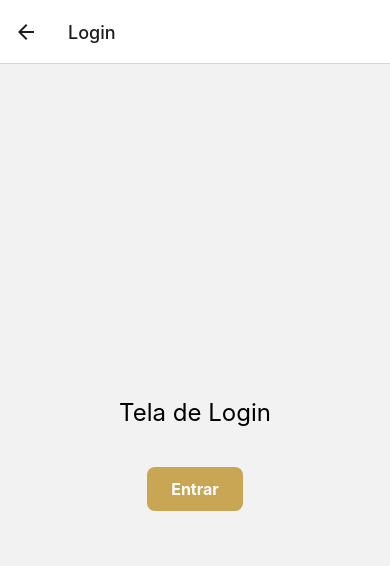
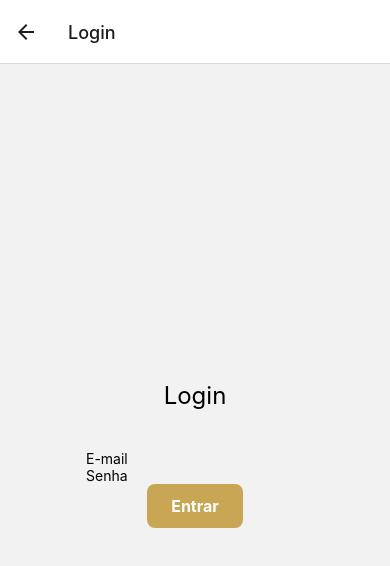
Before and after one commit to raulgsampaio/appAdvogadoRaul, a React Native app: screen /Login in a window 390 px wide. Shown: the top 566 px of the page. Built offline with nearby package versions, Linux system fonts and the light colour scheme.

Commit message:
Tela de Login com Firebase Auth

```diff
--- a/config/firebase.js
+++ b/config/firebase.js
@@ -1,9 +1,11 @@
 // config/firebase.js
-import { initializeApp } from 'firebase/app';
-import { getFirestore } from 'firebase/firestore';
+import { initializeApp } from '@firebase/app';
+import { getAuth } from '@firebase/auth';
+import { getFirestore } from '@firebase/firestore';
 import { firebaseConfig } from './firebaseConfig';
 
 const app = initializeApp(firebaseConfig);
+const auth = getAuth(app);
 const db = getFirestore(app);
 
-export { db };
+export { auth, db };
--- a/screens/HomeScreenPublic.js
+++ b/screens/HomeScreenPublic.js
@@ -1,26 +1,61 @@
+import React, { useState } from "react";
 import {
   View,
   Text,
   TouchableOpacity,
   ImageBackground,
   Image,
+  TextInput,
+  Alert,
+  KeyboardAvoidingView,
+  Platform,
+  ScrollView,
 } from "react-native";
 import { useNavigation } from "@react-navigation/native";
 import { homePublic } from "../styles/homePublic";
 import { LinearGradient } from "expo-linear-gradient";
+import { signInWithEmailAndPassword, sendPasswordResetEmail } from "@firebase/auth";
+import { auth } from "../config/firebase";
 
 export default function HomeScreenPublic() {
   const navigation = useNavigation();
+  const [email, setEmail] = useState("");
+  const [senha, setSenha] = useState("");
 
-  const navLogin = () => {
-    navigation.navigate("Login");
+  const handleLogin = async () => {
+    try {
+      await signInWithEmailAndPassword(auth, email, senha);
+      navigation.replace("Home");
+    } catch (error) {
+      console.error("Erro no login:", error);
+      Alert.alert("Erro", "E-mail ou senha inválidos.");
+    }
   };
 
-  const navAccountForm = () => {
-    navigation.navigate("AccountForm");
+  const handlePasswordReset = async () => {
+    if (!email) {
+      Alert.alert("Erro", "Informe seu e-mail para redefinir a senha.");
+      return;
+    }
+
+    try {
+      await sendPasswordResetEmail(auth, email);
+      Alert.alert("Verifique seu e-mail", "Enviamos um link para redefinir sua senha.");
+    } catch (error) {
+      console.error("Erro ao enviar redefinição de senha:", error);
+      Alert.alert("Erro", "Não foi possível enviar o e-mail. Verifique o endereço digitado.");
+    }
   };
 
   return (
+    <KeyboardAvoidingView
+      style={{ flex: 1 }}
+      behavior={Platform.OS === "ios" ? "padding" : "height"}
+    >
+      <ScrollView
+        contentContainerStyle={{ flexGrow: 1 }}
+        keyboardShouldPersistTaps="handled"
+      >
         <ImageBackground
           source={require("../assets/justice-statue.png")}
           style={homePublic.container}
@@ -35,13 +70,33 @@ export default function HomeScreenPublic() {
           />
           <View style={homePublic.displayFlex2Columns}>
             <View>
-          <TouchableOpacity onPress={navLogin} style={homePublic.button}>
+              <TextInput
+                style={homePublic.input}
+                placeholder="E-mail"
+                placeholderTextColor="#ccc"
+                value={email}
+                onChangeText={setEmail}
+                keyboardType="email-address"
+                autoCapitalize="none"
+              />
+              <TextInput
+                style={homePublic.input}
+                placeholder="Senha"
+                placeholderTextColor="#ccc"
+                value={senha}
+                onChangeText={setSenha}
+                secureTextEntry
+              />
+
+              <TouchableOpacity onPress={handleLogin} style={homePublic.button}>
                 <Text style={homePublic.buttonText}>Login</Text>
               </TouchableOpacity>
-          <Text style={homePublic.linkingText} onPress={navAccountForm}>
-            Cadastre-se
-          </Text>
+
+              <TouchableOpacity onPress={handlePasswordReset}>
+                <Text style={homePublic.linkingText}>Esqueci minha senha</Text>
+              </TouchableOpacity>
             </View>
+
             <View style={homePublic.displayFlex2Rows}>
               <Image
                 style={homePublic.footerImg}
@@ -56,5 +111,7 @@ export default function HomeScreenPublic() {
             </View>
           </View>
         </ImageBackground>
+      </ScrollView>
+    </KeyboardAvoidingView>
   );
 }
--- a/screens/LoginScreen.js
+++ b/screens/LoginScreen.js
@@ -1,22 +1,66 @@
-import React from 'react';
-import { View, Text, TouchableOpacity } from 'react-native';
+import React, { useState } from 'react';
+import {
+  Text,
+  TextInput,
+  TouchableOpacity,
+  Alert,
+  KeyboardAvoidingView,
+  Platform,
+  ScrollView,
+  View
+} from 'react-native';
 import { useNavigation } from '@react-navigation/native';
-import { loginStyles } from '../styles/loginStyles'; // Importando os estilos separados
+import { signInWithEmailAndPassword } from '@firebase/auth'; // usa Firebase v11+
+import { auth } from '../config/firebase';
+import { loginStyles } from '../styles/loginStyles'; // mantendo o estilo da equipe
 
 export default function LoginScreen() {
   const navigation = useNavigation();
+  const [email, setEmail] = useState('');
+  const [senha, setSenha] = useState('');
 
-  const handleLogin = () => {
-    navigation.replace('Home'); // Leva direto para Home após "login"
+  const handleLogin = async () => {
+    try {
+      await signInWithEmailAndPassword(auth, email, senha);
+      navigation.replace('Home');
+    } catch (error) {
+      console.error('Erro no login:', error);
+      Alert.alert('Erro', 'E-mail ou senha inválidos.');
+    }
   };
 
   return (
-    <View style={loginStyles.container}>
-      <Text style={loginStyles.title}>Tela de Login</Text>
+    <KeyboardAvoidingView
+      style={{ flex: 1 }}
+      behavior={Platform.OS === 'ios' ? 'padding' : 'height'}
+    >
+      <ScrollView
+        contentContainerStyle={loginStyles.container}
+        keyboardShouldPersistTaps="handled"
+      >
+        <Text style={loginStyles.title}>Login</Text>
 
-      <TouchableOpacity style={loginStyles.button} onPress={handleLogin}>
-        <Text style={loginStyles.buttonText}>Entrar</Text>
-      </TouchableOpacity>
-    </View>
+        <TextInput
+          style={loginStyles.input}
+          placeholder="E-mail"
+          value={email}
+          onChangeText={setEmail}
+          keyboardType="email-address"
+          autoCapitalize="none"
+        />
+
+        <TextInput
+          style={loginStyles.input}
+          placeholder="Senha"
+          value={senha}
+          onChangeText={setSenha}
+          secureTextEntry
+        />
+
+        <TouchableOpacity style={loginStyles.button} onPress={handleLogin}>
+          <Text style={loginStyles.buttonText}>Entrar</Text>
+        </TouchableOpacity>
+      </ScrollView>
+    </KeyboardAvoidingView>
   );
 }
--- a/styles/homePublic.js
+++ b/styles/homePublic.js
@@ -1,5 +1,5 @@
 import { StyleSheet } from "react-native";
-import { COLORS } from "../constants/colors"; // Importando o esquema de cores
+import { COLORS } from "../constants/colors";
 import { FONTSIZE } from "../constants/fontSize";
 
 export const homePublic = StyleSheet.create({
@@ -59,4 +59,17 @@ export const homePublic = StyleSheet.create({
     bottom: 0,
     height: 425,
   },
+
+  // 🆕 Campo de entrada com fundo sólido branco
+  input: {
+    backgroundColor: "#ffffff",
+    color: "#000000",
+    padding: 12,
+    borderRadius: 8,
+    marginBottom: 12,
+    fontSize: 16,
+    borderColor: "#ccc",
+    borderWidth: 1,
+    width: 250, // ou use "100%" se o container for controlado
+  },
 });
```
Also changed, not shown: metro.config.js (added, +9 -0 lines). Lines whose indentation alone changed are shown as unchanged.
